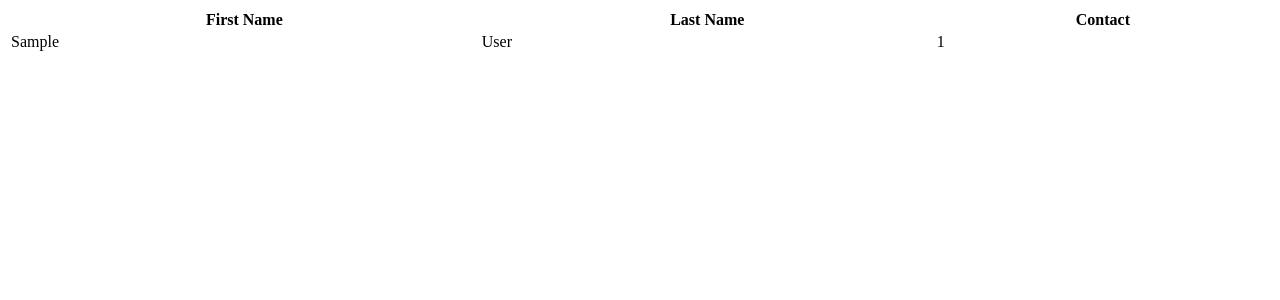
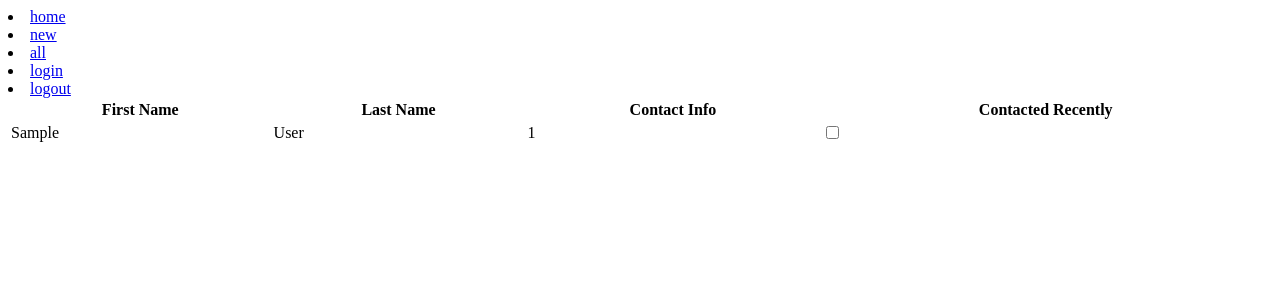
Before and after one commit to josebur86/WoolyBully, a Flask app: template UI/templates/index.html in a window 1280 px wide. Shown: the top 300 px of the page. Run offline with Flask 2, Linux system fonts and the light colour scheme; the template is opened without the code that fills it: most values are stand-ins (such as "Sample title", 1, 10 or a date in 2020).

Commit message:
add flask-bootstrap and checkbox

```diff
--- a/UI/templates/base.html
+++ b/UI/templates/base.html
@@ -1,10 +1,17 @@
-<!doctype html>
-<html>
-    <head>
-        <title>Wooly Bully</title>
-        <!--add styles later>
-        <link rel="stylesheet" href="/css/style.css"-->
-    </head>
-    {% block content %}
-    {% endblock %}
+<!DOCTYPE html>
+<html lang="en">
+  <head>
+    <title>Wooly Bully</title>
+  </head>
+  <nav>
+    <li><a href="/">home</a></li>
+    <li><a href="/">new</a></li>
+    <li><a href="/">all</a></li>
+    <li><a href="/">login</a></li>
+    <li><a href="/">logout</a>
+  </nav>
+  <body>
+      {% block content %}
+      {% endblock %}
+  </body>
 </html>
--- a/UI/templates/index.html
+++ b/UI/templates/index.html
@@ -1,12 +1,13 @@
 {% extends 'base.html' %}
 
 {% block content %}
-    <body>
+
 <table style="width:100%">
     <tr>
         <th>First Name</th>
         <th>Last Name</th>
-                <th>Contact</th>
+        <th>Contact Info</th>
+        <th>Contacted Recently</th>
     </tr>
 
     {% for person in persons %}
@@ -14,11 +15,10 @@
                 <td>{{person.first_name}}</td>
                 <td>{{person.last_name}}</td>
                 <td>{{person.phone_num}}</td>
+                <td><input type="checkbox" name="contacted" value="{{person.contacted}}"></td>
             </tr>
 
     {% endfor %}
 </table>
-    </body>
-</html>
 
 {% endblock %}
--- a/requirements.txt
+++ b/requirements.txt
@@ -1,3 +1,4 @@
 Flask==0.11.1
 SQLAlchemy==1.1.2
 Flask-SQLAlchemy==2.1
+flask-bootstrap==3.3.7.0
--- a/ui/routes.py
+++ b/ui/routes.py
@@ -1,5 +1,4 @@
 from flask import Flask, render_template
-
 import sys, os
 sys.path.append(os.path.join(os.path.dirname(__file__), '..'))
 from data.db import DataHelper, db
@@ -10,4 +9,5 @@ def Index():
     db.create_all()
     db_helper = DataHelper()
     persons = db_helper.get_all_people();
+
     return render_template('index.html', persons=persons)
```
Lines whose indentation alone changed are shown as unchanged.
